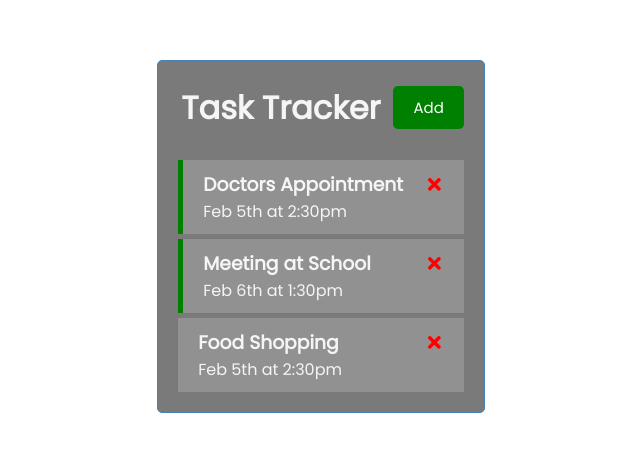
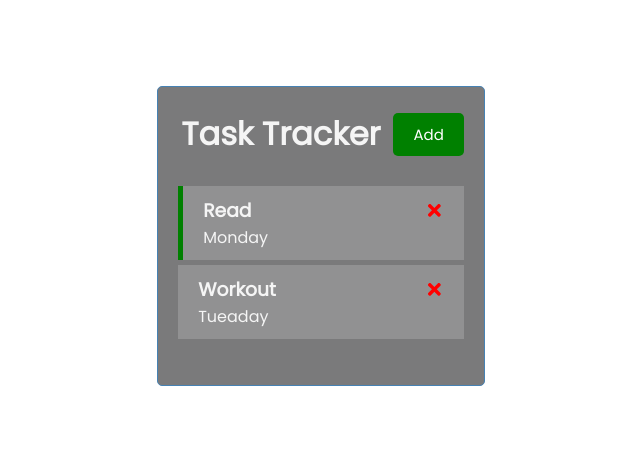
Before and after one commit to TonyHerbert22ATX/TaskTracker, a React (Create React App) app: page / in a window 1280 px wide. Shown: the part 164-616 px from the top of the page, without its empty margins (319-959 px from the left). Built offline with nearby package versions, Linux system fonts and the light colour scheme; data requests are answered from the project's data file.

Commit message:
added a mock server to be able to add/delete on server instead of locally

```diff
--- /dev/null
+++ b/db.json
@@ -0,0 +1,16 @@
+{
+  "tasks": [
+    {
+      "text": "Read",
+      "day": "Monday",
+      "reminder": true,
+      "id": 1
+    },
+    {
+      "text": "Workout ",
+      "day": "Tueaday",
+      "reminder": false,
+      "id": 2
+    }
+  ]
+}
--- a/package.json
+++ b/package.json
@@ -6,6 +6,7 @@
     "@testing-library/jest-dom": "^5.16.5",
     "@testing-library/react": "^13.4.0",
     "@testing-library/user-event": "^13.5.0",
+    "json-server": "^0.17.0",
     "react": "^18.2.0",
     "react-dom": "^18.2.0",
     "react-icons": "^4.4.0",
@@ -16,7 +17,8 @@
     "start": "react-scripts start",
     "build": "react-scripts build",
     "test": "react-scripts test",
-    "eject": "react-scripts eject"
+    "eject": "react-scripts eject",
+    "server": "json-server --watch db.json --port 5000"
   },
   "eslintConfig": {
     "extends": [
--- a/src/App.js
+++ b/src/App.js
@@ -1,4 +1,4 @@
-import { useState } from 'react'
+import { useState, useEffect } from 'react'
 import Header from './componets/Header'
 import Tasks from './componets/Tasks'
 import AddTask from './componets/AddTask'
@@ -6,46 +6,107 @@
 const App = () => {
   const [showAddTask, setShowAddTask] = useState(false)
   const [tasks, setTasks] = useState([
-    {
-        id: 1,
-        text: "Doctors Appointment",
-        day: "Feb 5th at 2:30pm",
-        reminder: true,
-    },
-    {
-        id: 2,
-        text: "Meeting at School",
-        day: "Feb 6th at 1:30pm",
-        reminder: true,
-    },
-    {
-        id: 3,
-        text: "Food Shopping",
-        day: "Feb 5th at 2:30pm",
-        reminder: false,
-    },
+    // !These objects are in the db.json to send to mock server
+    // {
+    //     id: 1,
+    //     text: "Doctors Appointment",
+    //     day: "Feb 5th at 2:30pm",
+    //     reminder: true,
+    // },
+    // {
+    //     id: 2,
+    //     text: "Meeting at School",
+    //     day: "Feb 6th at 1:30pm",
+    //     reminder: true,
+    // },
+    // {
+    //     id: 3,
+    //     text: "Food Shopping",
+    //     day: "Feb 5th at 2:30pm",
+    //     reminder: false,
+    // },
 ])
 
+useEffect(() => {
+    const getTasks = async () => {
+      const tasksFromServer = await fetchTasks()
+      setTasks(tasksFromServer)
+    }
+
+  getTasks()
+}, [])
+
+// * Fetch Tasks
+  const fetchTasks = async () => {
+    const res = await fetch('http://localhost:5000/tasks')
+    const data = await res.json()
+
+    return data
+  }
+
+// * Fetch Task
+  const fetchTask = async (id) => {
+    const res = await fetch(`http://localhost:5000/tasks/${id}`)
+    const data = await res.json()
+
+    return data
+  }
+
 // * Add Task
-const addTask = (task) => {
+  const addTask = async (task) => {
+    const res = await fetch('http://localhost:5000/tasks', {
+      method: 'POST',
+      headers: {
+        'Content-type': 'application/json',
+      },
+      body: JSON.stringify(task),
+    })
+
+    const data = await res.json()
+
+    setTasks([...tasks, data])
+
   console.log(task);
-  const id = Math.floor(Math.random()*10000)+ 1
-  console.log(id)
-  const newTask = { id, ...task }
-  setTasks([...tasks,newTask])
+  // ? This is if we do not use a server. This just created an unqiue id.
+  // const id = Math.floor(Math.random()*10000)+ 1
+  // console.log(id)
+  // const newTask = { id, ...task }
+  // setTasks([...tasks,newTask])
 }
 
 // * Delete Task
-const deleteTask = (id) => {
-  console.log('delete', id)
-  setTasks(tasks.filter((task)=> task.id !== id))
-}
+const deleteTask = async (id) => {
+    const res = await fetch(`http://localhost:5000/tasks/${id}`, {
+      method: 'DELETE',
+    })
+    //We should control the response status to decide if we will change the state or not.
+    res.status === 200
+      ? setTasks(tasks.filter((task) => task.id !== id))
+      : alert('Error Deleting This Task')
+  }
+
 
 // * Toggle Reminder
-const toggleReminder= (id)=> {
-  console.log('reminder', id)
-  setTasks(tasks.map((task)=> task.id === id ? {...task, reminder: !task.reminder} : task))
-}
+const toggleReminder = async (id) => {
+    const taskToToggle = await fetchTask(id)
+    const updTask = { ...taskToToggle, reminder: !taskToToggle.reminder }
+
+    const res = await fetch(`http://localhost:5000/tasks/${id}`, {
+      method: 'PUT',
+      headers: {
+        'Content-type': 'application/json',
+      },
+      body: JSON.stringify(updTask),
+    })
+
+    const data = await res.json()
+
+    setTasks(
+      tasks.map((task) =>
+        task.id === id ? { ...task, reminder: data.reminder } : task
+      )
+    )
+  }
 
   return (
     <div className="container">
```
Also changed, not shown: 1 other file (tests, documents, lock files or other folders).
